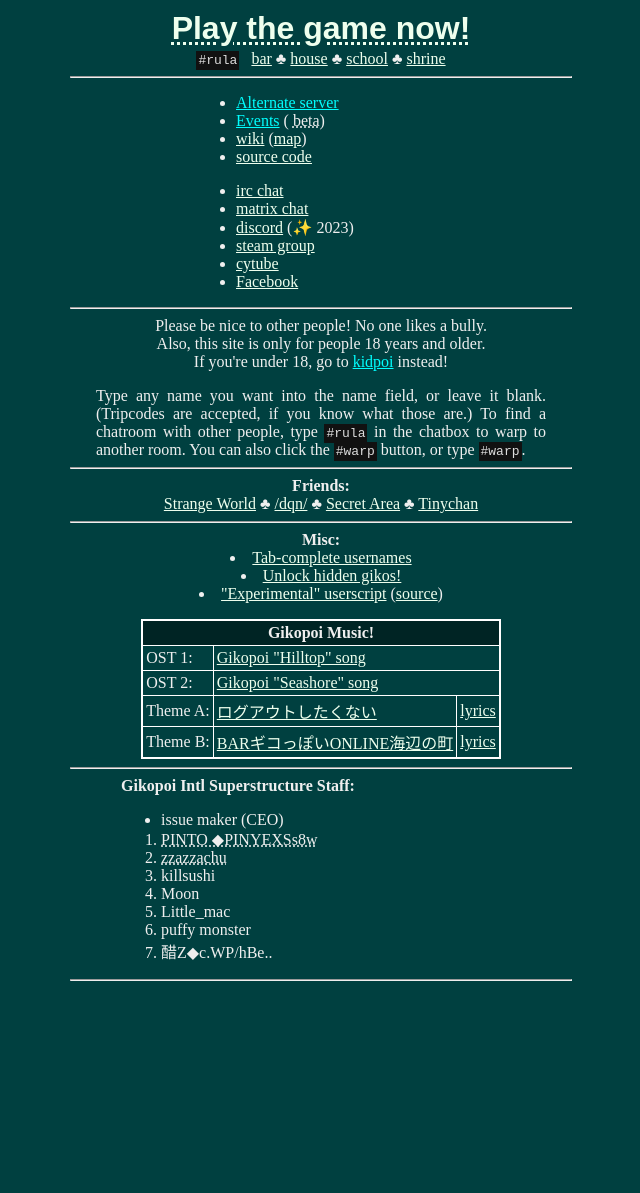
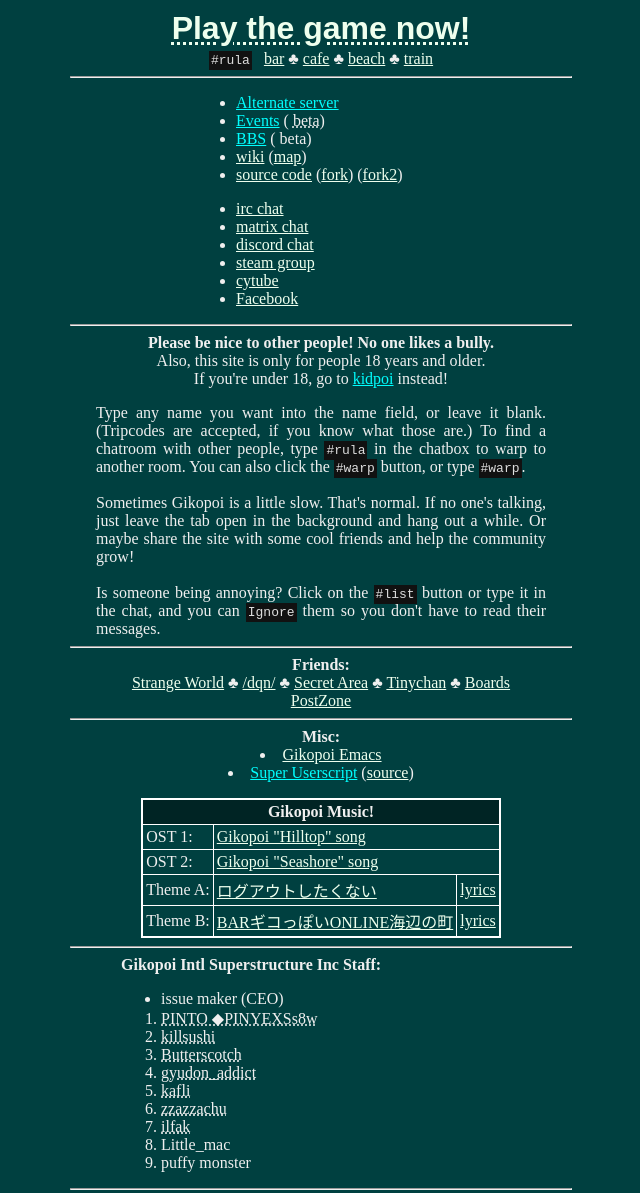
Before and after one commit to 153/gikopoi.com, a plain HTML site: page index.html in a window 1280 px wide. Shown: the whole page, without its empty margins (319-959 px from the left). Before the commit the page ends 989 px from the top, so only its background shows below. Drawn offline with Linux system fonts and the light colour scheme.

Commit message:
updated homepage

```diff
--- a/index.html
+++ b/index.html
@@ -32,7 +32,7 @@ th {border: 1px solid whide; padding: 3px; background-color: #002424}
 <meta name="description" content="Gikopoi was a Japanese Flash game with cute cat characters made for casual conversation. Gikopoipoi is a JavaScript replacement! No signup necessary">
 
 <!-- Facebook Meta Tags -->
-<meta property="og:url" content="http://gikopoi.com/">
+<meta property="og:url" content="https://gikopoi.com/">
 <meta property="og:type" content="website">
 <meta property="og:title" content="Gikopoi fun online chat game">
 <meta property="og:description" content="Gikopoi was a Japanese Flash game with cute cat characters made for casual conversation. Gikopoipoi is a JavaScript replacement! No signup necessary">
@@ -41,65 +41,77 @@ th {border: 1px solid whide; padding: 3px; background-color: #002424}
 <!-- Twitter Meta Tags -->
 <meta name="twitter:card" content="summary_large_image">
 <meta property="twitter:domain" content="gikopoi.com">
-<meta property="twitter:url" content="http://gikopoi.com/">
+<meta property="twitter:url" content="https://gikopoi.com/">
 <meta name="twitter:title" content="Gikopoi fun online chat game">
 <meta name="twitter:description" content="Gikopoi was a Japanese Flash game with cute cat characters made for casual conversation. Gikopoipoi is a JavaScript replacement! No signup necessary">
 <meta name="twitter:image" content="https://i.imgur.com/joxBFrz.jpg">
 
 <center>
 <h1 style="padding-top:7px">
-  <a href="http://play.gikopoi.com/?areaid=for"
+  <a href="https://play.gikopoi.com/?areaid=for"
      style="font-family:sans-serif; text-decoration-style: dotted;">Play the game now!</a>
 </h1>
 <code>#rula</code>&ensp;
 <a href="https://play.gikopoi.com/?areaid=for&roomid=bar">bar</a> &clubs;
-<a href="https://play.gikopoi.com/?areaid=for&roomid=admin">house</a> &clubs;
-<a href="https://play.gikopoi.com/?areaid=for&roomid=school_st">school</a> &clubs;
-<a href="https://play.gikopoi.com/?areaid=for&roomid=jinja">shrine</a>
+<a href="https://play.gikopoi.com/?areaid=for&roomid=cafe_st">cafe</a> &clubs;
+<a href="https://play.gikopoi.com/?areaid=for&roomid=seashore">beach</a> &clubs;
+<a href="https://play.gikopoi.com/?areaid=for&roomid=densha">train</a>
 <hr>
 <div style="width:250px; text-align: left">
 <ul>
-  <li> <a target="_blank" href="https://gikopoipoi.net/"
+  <li> <a target="_blank" href="https://gikopoi.hu/"
           style="color: cyan">Alternate server</a>
   <li> <a target="_blank" href="https://events.gikopoi.com/"
 	  style="color: cyan">Events</a> ( <abbr title="work in progress">beta</abbr>)
+  <li> <a target="_blank" href="https://bbs.gikopoi.com"
+	  style="color:cyan">BBS</a> ( beta)
 
   <li> <a target="_blank" href="https://tanasinn.vip/games/gikopoi">wiki</a>
-    (<a target="_blank" href="https://tanasinn.vip/games/gikopoi/rooms">map</a>)
-  <li> <a target="_blank" href="http://github.com/iccanobif/gikopoi2/">source code</a>
+    (<a target="_blank" href="https://wiki.4x13.net/gikopoi/rooms">map</a>)
+  <li> <a target="_blank" href="//github.com/153/gikopoi3">source code</a>
+    (<a target="_blank" href="//github.com/iccanobif/gikopoi2">fork</a>)
+    (<a target="_blank" href="//github.com/ieksobeh/gikopoihun">fork2</a>)
 </ul><ul>
   <li> <a target="_blank" href="https://kiwiirc.com/nextclient/irc.rizon.net/#gikopoi">irc chat</a>
   <li> <a target="_blank"  href="https://matrix.to/#/#gikopoi:matrix.org">matrix chat</a>
-  <li> <a target="_blank" href="https://discord.gg/jTeTXzb4rN">discord</a> (&#10024;
-     2023)
+  <li> <a target="_blank" href="https://discord.gg/ht4x67fV6D">discord chat</a>
   <li> <a target="_blank" href="https://steamcommunity.com/groups/gikopoi">steam group</a>
   <li> <a target="_blank" href="https://cytu.be/r/gikopoi2">cytube</a>
   <li> <a target="_blank" href="https://facebook.com/gikopoi">Facebook</a>
 </ul>
 </div>
 <hr>
-Please be nice to other people! <nobr>No one likes a bully.</nobr>
+<b>Please be nice to other people! <nobr>No one likes a bully.</nobr></b>
 <br>Also, this site is only for people 18 years and older.
-<br> If you're under 18, go to <a href="//gikopoipoi.net" style="color:cyan">kidpoi</a> instead!
+<br> If you're under 18, go to <a href="//gikopoipoi.net/?areaid=for" style="color:cyan">kidpoi</a> instead!
 <p><div style="text-align:justify;max-width:450px">
 Type any name you want into the name field, or leave it blank.
 (Tripcodes are accepted, if you know what those are.)
 To find a chatroom with other people, type <code>#rula</code>
 in the chatbox to warp to another room. You can also click the
 <code>#warp</code> button, or type <code>#warp</code>.
+<br><br>
+Sometimes Gikopoi is a little slow. That's normal. If no one's talking,
+just leave the tab open in the background and hang out a while. Or maybe
+share the site with some cool friends and help the community grow!
+<br><br>
+Is someone being annoying? Click on the <code>#list</code> button or type
+it in the chat, and you can <code>Ignore</code> them so you don't have to
+read their messages.
 </div></div><hr>
 <b>Friends:</b><br>
 <a href="//ayashii.net">Strange World</a>
 &clubs; <a href="//4-ch.net/dqn/">/dqn/</a>
 &clubs; <a href="//secretareaofvipquality.org/saovq/">Secret Area</a>
 &clubs; <a href="//tinychan.net">Tinychan</a>
+&clubs; <a href="//boards.graybox.lol">Boards</a>
+<br><a href="//postzone.app">PostZone</a>
 
 
 <hr>
 <b>Misc:</b><br>
-<li><a href="https://discord.com/channels/1088230333608120370/1088230333608120373/1112716357180596234">Tab-complete usernames</a>
-<li><a href="/unlock.user.js">Unlock hidden gikos!</a>
-<li><a href="https://raw.githubusercontent.com/iwamizawa-software/experimental-poipoi/main/experimental-poipoi.user.js">"Experimental" userscript</a>
+<li><a href="https://github.com/gyudon-addict/gikomacs">Gikopoi Emacs</a>
+<li><a href="https://raw.githubusercontent.com/iwamizawa-software/experimental-poipoi/main/experimental-poipoi.user.js" style="color:cyan">Super Userscript</a>
   (<a href="https://github.com/iwamizawa-software/experimental-poipoi">source</a>)
 <p>
 <table id="music">
@@ -122,16 +134,20 @@ BAR&#12462;&#12467;&#12387;&#12413;&#12356;ONLINE&#28023;&#36794;&#12398;&#30010
 
 <hr>
 <div style="width:400px;text-align:left">
-<b id="staff">Gikopoi Intl Superstructure Staff:</b> <br>
+<b id="staff">Gikopoi Intl Superstructure Inc Staff:</b> <br>
 <ul><li> issue maker (CEO)</ul><ol style="margin-top: -15px;">
   <li> <abbr title="Vice President">PINTO &#9670;PINYEXSs8w</abbr>
+  <li> <abbr title="Chief of Human Relations">killsushi</abbr>
+  <li> <abbr title="Chief of Religious Virtue">Butterscotch</abbr>
+  <li> <abbr title="Chief of Software Freedom">gyudon_addict</abbr>
+  <li> <abbr title="Chief of Engineering">kafli</abbr>
   <li> <abbr title="Chief of Sales">zzazzachu</abbr>
-  <li> killsushi
-  <li> Moon
+  <li> <abbr title="Technical Support">ilfak</abbr>
   <li> Little_mac
   <li> puffy monster
-<!--  <li> bonbon     -->
-  <li>&#37259;Z&#9670;c.WP/hBe..
+    <!--  <li> bonbon     -->
+<!--  <li> <strike>Moon</strike>
+  <li> <strike>dingbat</strike> -->
 </ol>
 <!--
   Haato was promoted from rank #4 to rank #2 on 2022-02-20.
```
